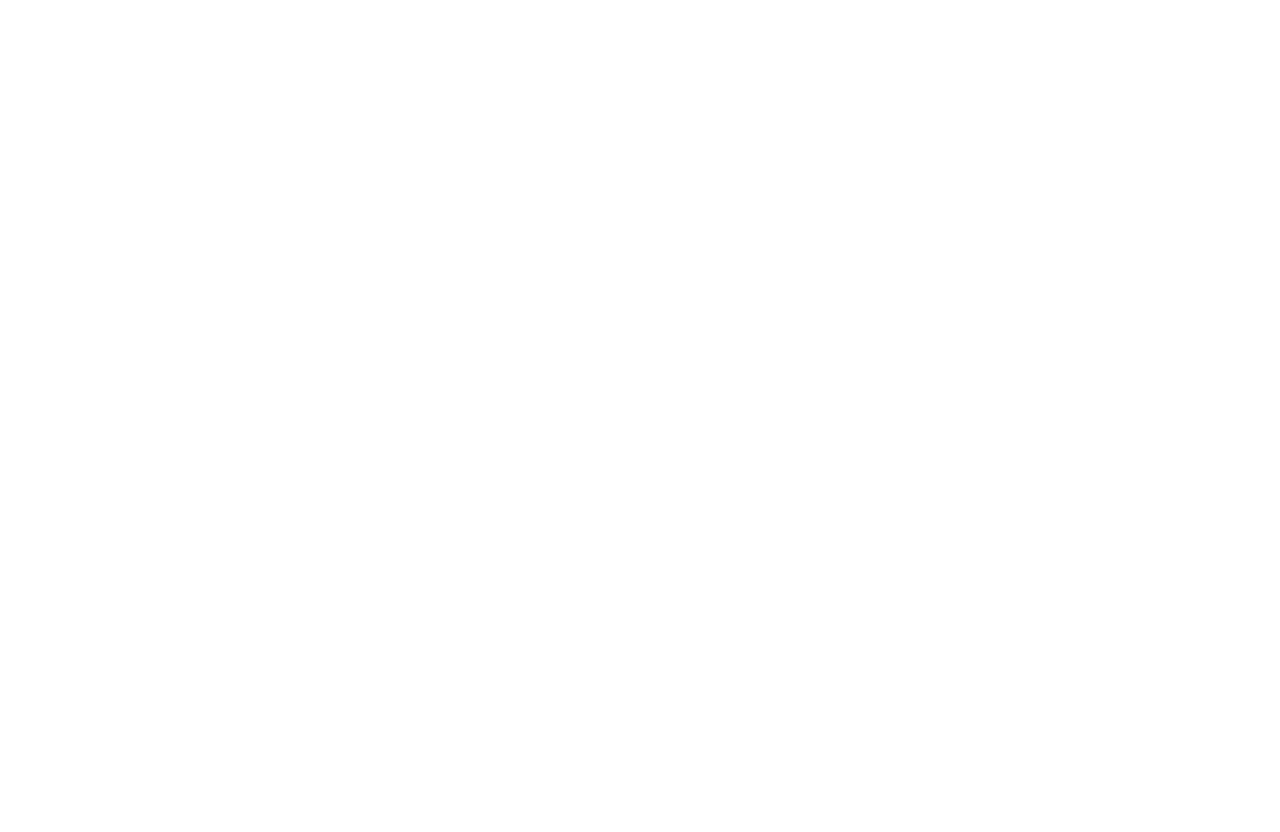
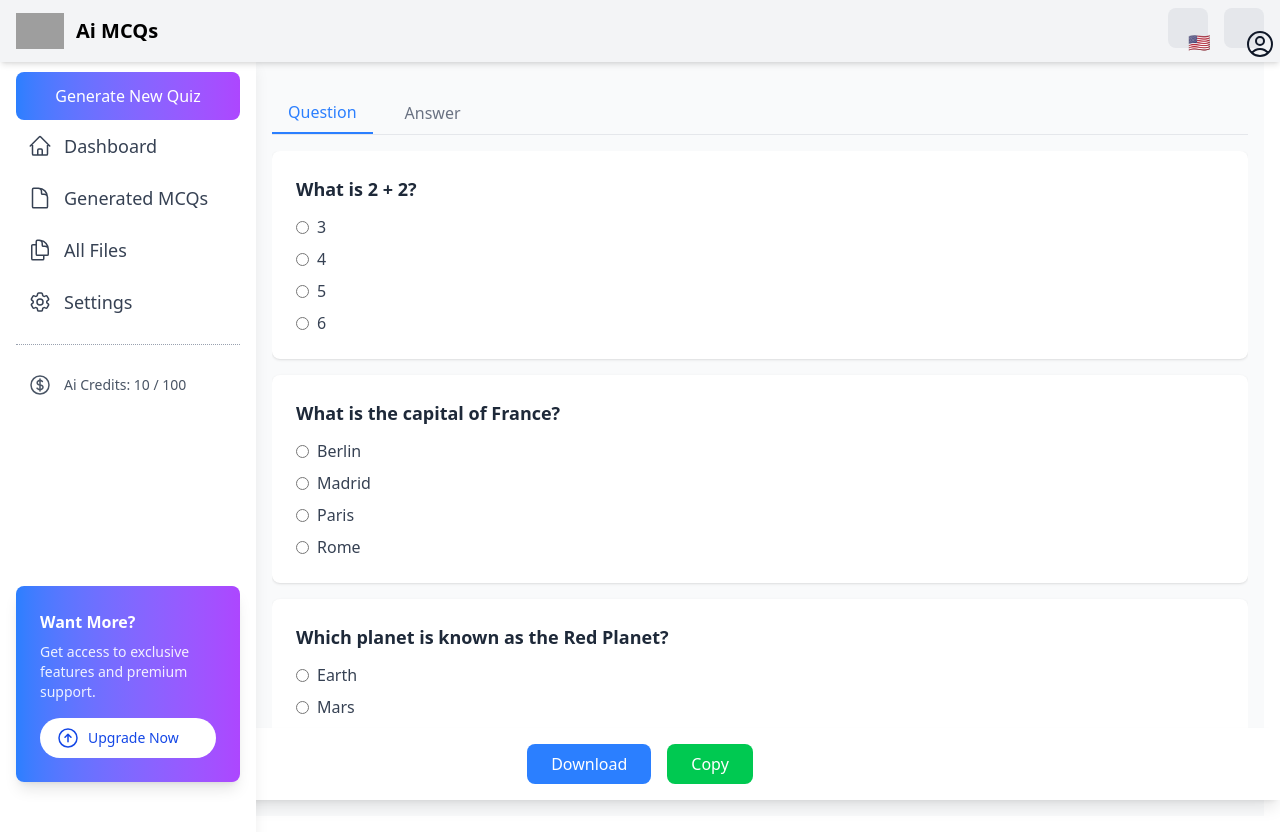
Before and after one commit to khanali454/quizgen, a React (Vite) app in the folder user-site/: page /User-Dashbord/download-view in a window 1280 px wide. Before the commit this address had no page. Before the commit the page ends 800 px from the top, so only its background shows below. Built offline with nearby package versions, Linux system fonts and the light colour scheme; grey boxes are pictures that could not be loaded.

Commit message:
landing page fix

```diff
--- a/user-site/src/App.jsx
+++ b/user-site/src/App.jsx
@@ -18,6 +18,7 @@
 import Settings from "./pages/UserDashbord/Settings";
 import AllFiles from "./pages/UserDashbord/AllFiles";
 import PlanManage from "./pages/UserDashbord/PlanManage";
+import DownloadView from "./pages/UserDashbord/DownloadView";
 
 // Pages
 import LoginPage from "./pages/LoginPage";
@@ -67,6 +68,7 @@
            <Route path="create-quiz" element={<MultiStepQuizForm />} />
            <Route path="genrated-mcqs" element={<GenratedMcqs />} />
            <Route path="all-files" element={<AllFiles />} />
+           <Route path="download-view" element={<DownloadView />} />
            <Route path="plan-manage" element={<PlanManage />} />
            <Route path="settings" element={<Settings />} />
         </Route>
--- a/user-site/src/components/SidebarWithBurgerMenu.jsx
+++ b/user-site/src/components/SidebarWithBurgerMenu.jsx
@@ -85,7 +85,7 @@
         <div className="flex items-center gap-4">
           {/* Language Selector Dropdown */}
           <Menu as="div" className=" relative">
-            <Menu.Button as={IconButton} variant="text" className="text-lg">
+            <Menu.Button as={IconButton} variant="text" className="text-lg bg-gray-200">
               {selectedLanguage === 'en' ? '🇺🇸' : '🇸🇦'}
             </Menu.Button>
             <Menu.Items className="absolute right-0 mt-2 w-48 origin-top-right bg-white rounded-lg shadow-lg focus:outline-none">
@@ -120,7 +120,7 @@
 
           {/* User Profile Menu */}
           <Menu as="div" className="relative inline-block text-left">
-            <Menu.Button as={IconButton} variant="text">
+            <Menu.Button as={IconButton} variant="text" className="bg-gray-200">
               <UserCircleIcon className="h-8 w-8" />
             </Menu.Button>
             <Menu.Items className="absolute right-0 mt-2 w-48 origin-top-right bg-white rounded-lg shadow-lg focus:outline-none">
--- a/user-site/src/pages/UserDashbord/AllFiles.jsx
+++ b/user-site/src/pages/UserDashbord/AllFiles.jsx
@@ -36,11 +36,11 @@
   const totalPages = Math.ceil(fileNames.length / filesPerPage);
 
   return (
-    <div className="flex flex-col items-center mt-[60px] lg:ml-[100px]">
+    <div className="flex bg-gray-200 py-4 flex-col items-center mt-[60px] lg:ml-[100px]">
       {/* Desktop pe left se 100px space (lg:ml-[100px]), mobile pe 0 */}
 
       {/* Grid Layout for Cards */}
-      <div className="grid grid-cols-1 sm:grid-cols-2 lg:grid-cols-3 gap-6 p-6 w-full max-w-6xl">
+      <div className="grid grid-cols-1 sm:grid-cols-2 lg:grid-cols-3  gap-6 p-6 w-full max-w-6xl">
 
         {/* Upload Card */}
         <label
@@ -63,7 +63,7 @@
 
         {/* File Cards */}
         {currentFiles.map((fileName, index) => (
-          <div key={index} className="relative group overflow-hidden rounded-2xl shadow-lg bg-gray-200 p-4 flex flex-col
+          <div key={index} className="relative group overflow-hidden rounded-2xl shadow-lg bg-gray-100 border-gray-200 border p-4 flex flex-col
             items-center w-full">
 
             {/* Delete Button */}
--- /dev/null
+++ b/user-site/src/pages/UserDashbord/DownloadView.jsx
@@ -0,0 +1,91 @@
+import React, { useState } from "react";
+
+const DownloadView = () => {
+  const [activeTab, setActiveTab] = useState("question");
+
+  // Sample MCQs data
+  const mcqs = [
+    { id: 1, question: "What is 2 + 2?", options: ["3", "4", "5", "6"], answer: "4" },
+    { id: 2, question: "What is the capital of France?", options: ["Berlin", "Madrid", "Paris", "Rome"], answer: "Paris" },
+    { id: 3, question: "Which planet is known as the Red Planet?", options: ["Earth", "Mars", "Jupiter", "Saturn"], answer: "Mars" },
+    { id: 4, question: "What is the largest ocean on Earth?", options: ["Atlantic", "Indian", "Arctic", "Pacific"], answer: "Pacific" },
+    { id: 5, question: "Who wrote 'To Kill a Mockingbird'?", options: ["Harper Lee", "Mark Twain", "J.K. Rowling", "Ernest Hemingway"], answer: "Harper Lee" },
+    { id: 6, question: "What is the chemical symbol for water?", options: ["H2O", "CO2", "NaCl", "O2"], answer: "H2O" },
+    { id: 7, question: "Which country is known as the Land of the Rising Sun?", options: ["China", "Japan", "India", "South Korea"], answer: "Japan" },
+    { id: 8, question: "What is the smallest prime number?", options: ["1", "2", "3", "5"], answer: "2" },
+    { id: 9, question: "Who painted the Mona Lisa?", options: ["Vincent Van Gogh", "Pablo Picasso", "Leonardo da Vinci", "Claude Monet"], answer: "Leonardo da Vinci" },
+    { id: 10, question: "What is the square root of 64?", options: ["6", "7", "8", "9"], answer: "8" },
+  ];
+
+  return (
+    <div className="min-h-screen bg-gray-50 p-4 items-center lg:ml-[240px]">
+      {/* Top Space */}
+      <div className="h-[60px]"></div>
+
+      {/* Tabs */}
+      <div className="flex space-x-4 border-b border-gray-200 mb-4">
+        <button
+          className={`px-4 py-2 font-medium ${activeTab === "question" ? "border-b-2 border-blue-500 text-blue-500" : "text-gray-500 hover:text-gray-700"}`}
+          onClick={() => setActiveTab("question")}
+        >
+          Question
+        </button>
+        <button
+          className={`px-4 py-2 font-medium ${activeTab === "answer" ? "border-b-2 border-blue-500 text-blue-500" : "text-gray-500 hover:text-gray-700"}`}
+          onClick={() => setActiveTab("answer")}
+        >
+          Answer
+        </button>
+      </div>
+
+      {/* Content */}
+      <div className="overflow-y-auto h-[calc(100vh-180px)]">
+        {activeTab === "question" ? (
+          <div className="space-y-4">
+            {mcqs.map((mcq) => (
+              <div key={mcq.id} className="bg-white p-6 rounded-lg shadow-sm hover:shadow-md transition-shadow">
+                <h3 className="text-lg font-semibold text-gray-800">{mcq.question}</h3>
+                <ul className="mt-3 space-y-2">
+                  {mcq.options.map((option, index) => (
+                    <li key={index} className="flex items-center">
+                      <input
+                        type="radio"
+                        name={`mcq-${mcq.id}`}
+                        id={`option-${mcq.id}-${index}`}
+                        className="mr-2"
+                      />
+                      <label htmlFor={`option-${mcq.id}-${index}`} className="text-gray-700">
+                        {option}
+                      </label>
+                    </li>
+                  ))}
+                </ul>
+              </div>
+            ))}
+          </div>
+        ) : (
+          <div className="space-y-4">
+            {mcqs.map((mcq) => (
+              <div key={mcq.id} className="bg-white p-6 rounded-lg shadow-sm hover:shadow-md transition-shadow">
+                <h3 className="text-lg font-semibold text-gray-800">{mcq.question}</h3>
+                <p className="mt-2 text-green-600 font-medium">Answer: {mcq.answer}</p>
+              </div>
+            ))}
+          </div>
+        )}
+      </div>
+
+      {/* Fixed Bottom Buttons */}
+      <div className="fixed bottom-0 left-0 right-0 bg-white p-4 shadow-lg flex justify-center space-x-4">
+        <button className="bg-blue-500 text-white px-6 py-2 rounded-lg hover:bg-blue-600 transition-colors">
+          Download
+        </button>
+        <button className="bg-green-500 text-white px-6 py-2 rounded-lg hover:bg-green-600 transition-colors">
+          Copy
+        </button>
+      </div>
+    </div>
+  );
+};
+
+export default DownloadView;
--- a/user-site/src/pages/UserDashbord/GenratedMcqs.jsx
+++ b/user-site/src/pages/UserDashbord/GenratedMcqs.jsx
@@ -78,14 +78,18 @@
             </div>
 
             {/* Download Again Button */}
-            <motion.button
-              whileHover={{ scale: 1.1 }}
-              animate={{ opacity: [0.5, 1, 0.5], transition: { repeat: Infinity, duration: 1.5 } }}
-              className="mt-4 px-4 py-2 bg-gradient-to-r from-blue-500 to-purple-500 text-white font-semibold rounded-full
-              shadow-md flex items-center"
-            >
-              <RefreshCw className="w-5 h-5 mr-2" /> Download Again
-            </motion.button>
+            <motion.a
+  whileHover={{ scale: 1.1 }}
+  animate={{ opacity: [0.5, 1, 0.5], transition: { repeat: Infinity, duration: 1.5 } }}
+  href="./download-view" // Yahan apni link daalain
+  target="_blank"
+  rel="noopener noreferrer"
+  className="mt-4 px-4 py-2 bg-gradient-to-r from-blue-500 to-purple-500 text-white font-semibold rounded-full
+  shadow-md flex items-center"
+>
+  <RefreshCw className="w-5 h-5 mr-2" /> Download & View
+</motion.a>
+
           </div>
         ))}
       </div>
--- a/user-site/src/pages/UserDashbord/Settings.jsx
+++ b/user-site/src/pages/UserDashbord/Settings.jsx
@@ -11,13 +11,25 @@
     phone: "+990 3343 7865",
     email: "devidjond45@gmail.com",
     password: "",
+    profileImage: null,
   });
+
+  const handleImageUpload = (event) => {
+    const file = event.target.files[0];
+    if (file) {
+      const reader = new FileReader();
+      reader.onloadend = () => {
+        setProfile((prevProfile) => ({ ...prevProfile, profileImage: reader.result }));
+      };
+      reader.readAsDataURL(file);
+    }
+  };
 
   return (
     <div className="min-h-fit mt-5 bg-gray-100 flex justify-center py-10 px-4">
-      <div className="w-full max-w-4xl grid grid-cols-1 md:grid-cols-2 gap-6">
+      <div className="w-full max-w-4xl grid grid-cols-1 md:grid-cols-3 gap-6">
         {/* Left Card: Profile Info */}
-        <div className="bg-white shadow-md rounded-lg p-6">
+        <div className="bg-white shadow-md rounded-lg p-6 md:col-span-2">
           <h2 className="text-xl font-semibold mb-4">Your Profile</h2>
           <div className="space-y-4">
             <div>
@@ -62,7 +74,33 @@
           </div>
         </div>
 
-
+        {/* Right Card: Profile Upload */}
+        <div className="bg-white shadow-md rounded-lg p-6">
+          <h2 className="text-xl font-semibold mb-4">Upload Profile Picture</h2>
+          <div className="flex flex-col items-center space-y-4">
+            <div className="w-32 h-32 rounded-full bg-gray-200 flex items-center justify-center overflow-hidden">
+              {profile.profileImage ? (
+                <img src={profile.profileImage} alt="Profile" className="w-full h-full object-cover" />
+              ) : (
+                <CameraIcon className="h-12 w-12 text-gray-400" />
+              )}
+            </div>
+            <input
+              type="file"
+              className="hidden"
+              id="profile-upload"
+              accept="image/*"
+              onChange={handleImageUpload}
+            />
+            <label
+              htmlFor="profile-upload"
+              className="px-4 py-2 bg-blue-600 text-white rounded-md cursor-pointer flex items-center space-x-2"
+            >
+              <Upload className="w-4 h-4" />
+              <span>Choose File</span>
+            </label>
+          </div>
+        </div>
       </div>
     </div>
   );
```
